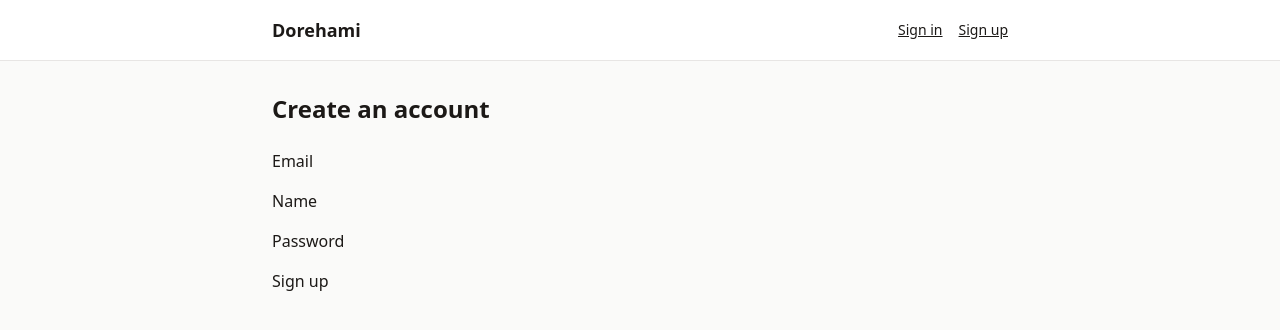
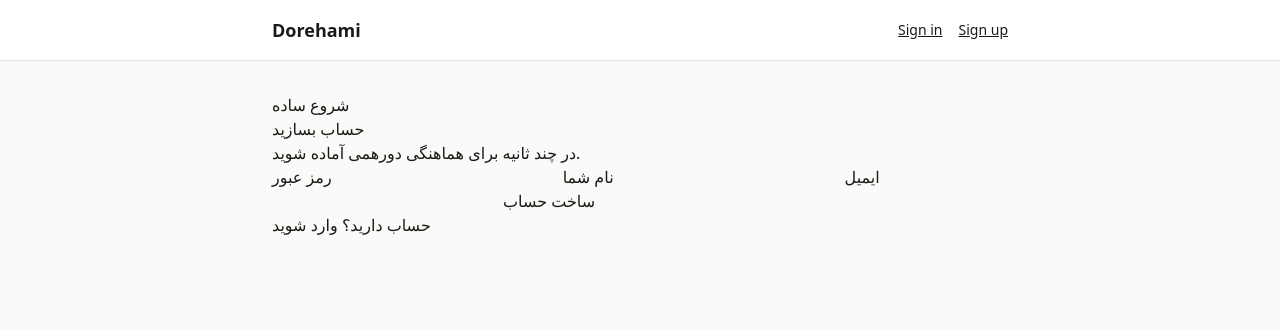
Before and after one commit to Erfun-H/dorehami, a Django app: page /accounts/signup/ in a window 1280 px wide. Shown: the top 330 px of the page. Run offline with Django 5.2, Linux system fonts and the light colour scheme; style sheets or scripts are compiled from the project's sources.

Commit message:
feat: localize accounts to Persian and support invite-continue signup

```diff
--- a/src/accounts/forms.py
+++ b/src/accounts/forms.py
@@ -12,25 +12,23 @@ class SignUpForm(forms.ModelForm):
         fields = ["email", "name"]
 
     def clean_email(self):
-        email = User.objects.normalize_email((self.cleaned_data.get("email") or "").strip())
+        email = User.objects.normalize_email(self.cleaned_data.get("email", "").strip())
         if email and User.objects.filter(email__iexact=email).exists():
-            raise forms.ValidationError(
-                "An account with this email already exists. Sign in instead."
-            )
+            raise forms.ValidationError("حسابی با این ایمیل از قبل وجود دارد؛ وارد شوید.")
         return email
 
     def clean_name(self):
-        name = (self.cleaned_data.get("name") or "").strip()
+        name = self.cleaned_data.get("name", "").strip()
         if not name:
-            raise forms.ValidationError("A name is required.")
+            raise forms.ValidationError("نام الزامی است.")
         if len(name) > 150:
-            raise forms.ValidationError("The name must be 150 characters or fewer.")
+            raise forms.ValidationError("نام باید حداکثر ۱۵۰ کاراکتر باشد.")
         return name
 
     def clean_password(self):
-        password = self.cleaned_data.get("password") or ""
+        password = self.cleaned_data.get("password", "")
         if not password:
-            raise forms.ValidationError("A password is required.")
+            raise forms.ValidationError("رمز عبور الزامی است.")
         validate_password(password)
         return password
 
@@ -48,12 +46,12 @@ class SignUpForm(forms.ModelForm):
 class LoginForm(forms.Form):
     email = forms.EmailField()
     password = forms.CharField(widget=forms.PasswordInput, strip=False)
-    generic_error = "The credentials are not valid."
+    generic_error = "اطلاعات ورود معتبر نیست."
 
     def clean(self):
         cleaned = super().clean()
-        email = User.objects.normalize_email((cleaned.get("email") or "").strip())
-        password = cleaned.get("password") or ""
+        email = User.objects.normalize_email(cleaned.get("email", "")).strip()
+        password = cleaned.get("password", "")
         user = None
         if email and password:
             candidate = User.objects.filter(email__iexact=email, is_active=True).first()
--- a/src/accounts/models.py
+++ b/src/accounts/models.py
@@ -46,7 +46,7 @@ class User(AbstractUser):
         self.email = self.__class__.objects.normalize_email(self.email or "")
         self.name = (self.name or "").strip()
         if not self.name:
-            raise ValidationError({"name": "A name is required."})
+            raise ValidationError({"name": "نام الزامی است."})
 
     def save(self, *args, **kwargs):
         self.email = self.__class__.objects.normalize_email(self.email or "")
@@ -54,4 +54,4 @@ class User(AbstractUser):
         super().save(*args, **kwargs)
 
     def __str__(self):
-        return self.name
+        return f"{self.name} ({self.email})"
--- a/src/accounts/views.py
+++ b/src/accounts/views.py
@@ -9,13 +9,17 @@ from accounts.forms import LoginForm, SignUpForm
 
 def _next_url(request):
     candidate = request.POST.get("next") or request.GET.get("next") or ""
-    if url_has_allowed_host_and_scheme(
+    if candidate and url_has_allowed_host_and_scheme(
         candidate,
         allowed_hosts={request.get_host()},
         require_https=request.is_secure(),
     ):
         return candidate
-    return "home"
+    return ""
+
+
+def _redirect_after_auth(request):
+    return redirect(_next_url(request) or "home")
 
 
 def signup(request):
@@ -23,11 +27,11 @@ def signup(request):
     if request.method == "POST" and form.is_valid():
         user = form.save()
         auth_login(request, user)
-        return redirect(_next_url(request))
+        return _redirect_after_auth(request)
     return render(
         request,
         "accounts/signup.html",
-        {"form": form, "next": request.GET.get("next", "")},
+        {"form": form, "next": _next_url(request)},
     )
 
 
@@ -35,11 +39,11 @@ def login(request):
     form = LoginForm(request.POST or None)
     if request.method == "POST" and form.is_valid():
         auth_login(request, form.cleaned_data["user"])
-        return redirect(_next_url(request))
+        return _redirect_after_auth(request)
     return render(
         request,
         "accounts/login.html",
-        {"form": form, "next": request.GET.get("next", "")},
+        {"form": form, "next": _next_url(request)},
     )
 
 
--- a/src/templates/accounts/signup.html
+++ b/src/templates/accounts/signup.html
@@ -1,28 +1 @@
-{% extends "base.html" %}
-
-{% block title %}Sign up{% endblock %}
-
-{% block content %}
-  <h1 class="mb-6 text-2xl font-semibold">Create an account</h1>
-  <form method="post" class="space-y-4">
-    {% csrf_token %}
-    {% if next %}<input type="hidden" name="next" value="{{ next }}">{% endif %}
-    <div>
-      <label for="{{ form.email.id_for_label }}">Email</label>
-      {{ form.email }}
-      {{ form.email.errors }}
-    </div>
-    <div>
-      <label for="{{ form.name.id_for_label }}">Name</label>
-      {{ form.name }}
-      {{ form.name.errors }}
-    </div>
-    <div>
-      <label for="{{ form.password.id_for_label }}">Password</label>
-      <input type="password" name="password" id="{{ form.password.id_for_label }}" required>
-      {{ form.password.errors }}
-    </div>
-    {{ form.non_field_errors }}
-    <button type="submit">Sign up</button>
-  </form>
-{% endblock %}
+{% extends "base.html" %}{% block title %}ثبت‌نام | دورهمی{% endblock %}{% block content %}<section class="auth-card"><p class="eyebrow">شروع ساده</p><h1>حساب بسازید</h1><p class="muted">در چند ثانیه برای هماهنگی دورهمی آماده شوید.</p><form method="post" class="form-stack">{% csrf_token %}{% if next %}<input type="hidden" name="next" value="{{ next }}">{% endif %}<label>ایمیل{{ form.email }}{{ form.email.errors }}</label><label>نام شما{{ form.name }}{{ form.name.errors }}</label><label>رمز عبور{{ form.password }}{{ form.password.errors }}</label>{{ form.non_field_errors }}<button class="button" type="submit">ساخت حساب</button></form><p class="muted center">حساب دارید؟ <a href="{% url 'login' %}{% if next %}?next={{ next|urlencode }}{% endif %}">وارد شوید</a></p></section>{% endblock %}
```
Also changed, not shown: src/accounts/admin.py (added, +31 -0 lines), src/accounts/tests/test_auth.py (+24 -0 lines), src/accounts/tests/test_signup.py (+1 -1 lines), src/templates/accounts/login.html (+1 -23 lines).
